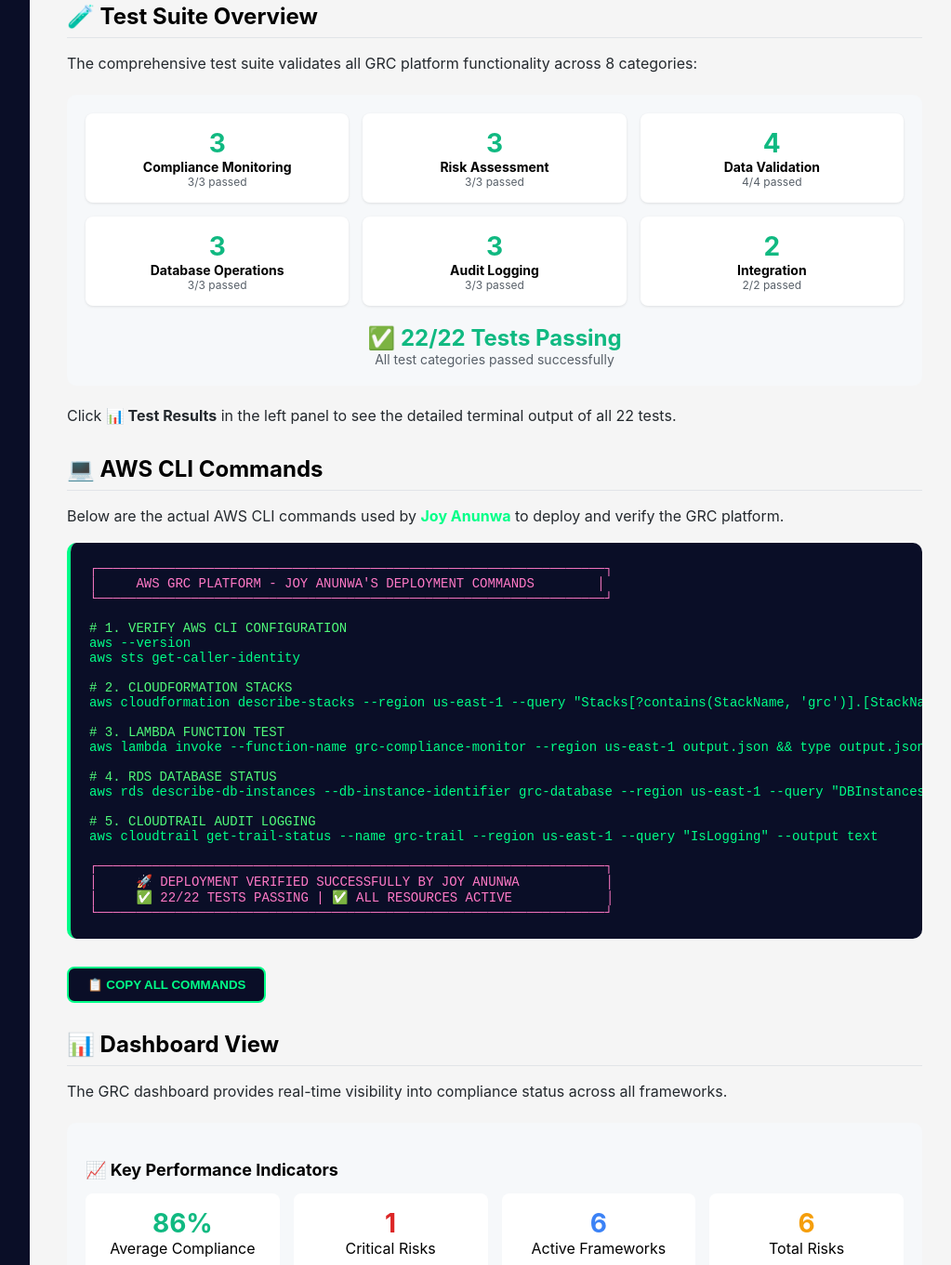
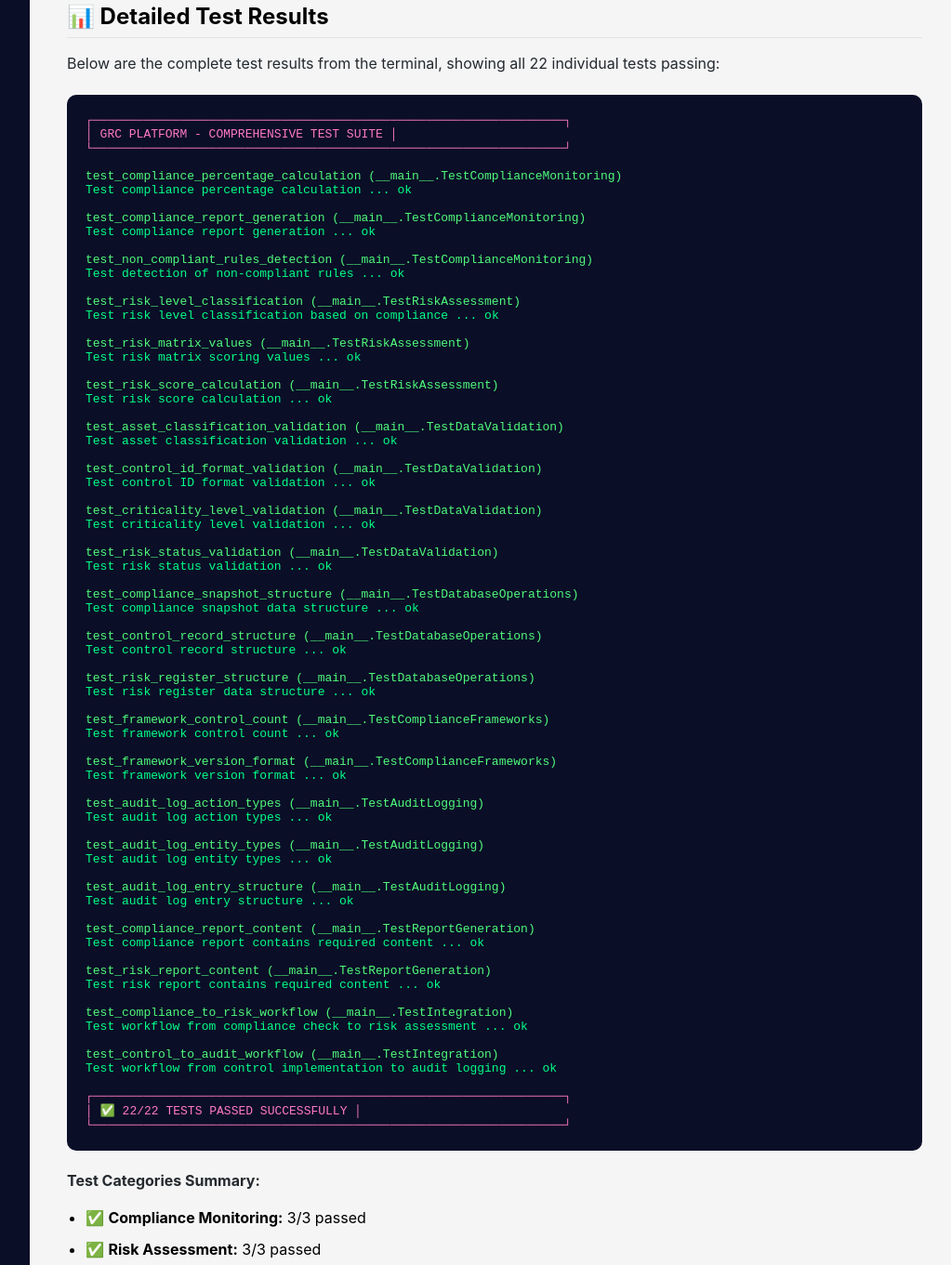
Before and after one commit to JoyAnunwa/GRC-CAPSTONE-PROJECT, a plain HTML site: page index.html in a window 1280 px wide. Shown: the part 5306-6667 px from the top of the page at 93% size, without its empty margins (248-1271 px from the left). Drawn offline with Linux system fonts and the light colour scheme.

Commit message:
Update index.html

```diff
--- a/index.html
+++ b/index.html
@@ -417,51 +417,96 @@
 <p>Click <strong>📊 Test Results</strong> in the left panel to see the detailed terminal output of all 22 tests.</p>
 
 
-<h2 id="testing">🧪 Test Suite Overview</h2>
-<p>The comprehensive test suite validates all GRC platform functionality across 8 categories:</p>
+<h2 id="results">📊 Detailed Test Results</h2>
+<p>Below are the complete test results from the terminal, showing all 22 individual tests passing:</p>
 
-<div style="background: #f6f8fa; padding: 20px; border-radius: 10px; margin: 20px 0;">
-  <div style="display: grid; grid-template-columns: repeat(auto-fit, minmax(250px, 1fr)); gap: 15px;">
-    <div style="background: white; padding: 15px; border-radius: 8px; text-align: center; box-shadow: 0 1px 3px rgba(0,0,0,0.1);">
-      <div style="font-size: 28px; font-weight: bold; color: #10b981;">3</div>
-      <div style="font-size: 14px; font-weight: bold;">Compliance Monitoring</div>
-      <div style="font-size: 12px; color: #586069;">3/3 passed</div>
-    </div>
-    <div style="background: white; padding: 15px; border-radius: 8px; text-align: center; box-shadow: 0 1px 3px rgba(0,0,0,0.1);">
-      <div style="font-size: 28px; font-weight: bold; color: #10b981;">3</div>
-      <div style="font-size: 14px; font-weight: bold;">Risk Assessment</div>
-      <div style="font-size: 12px; color: #586069;">3/3 passed</div>
-    </div>
-    <div style="background: white; padding: 15px; border-radius: 8px; text-align: center; box-shadow: 0 1px 3px rgba(0,0,0,0.1);">
-      <div style="font-size: 28px; font-weight: bold; color: #10b981;">4</div>
-      <div style="font-size: 14px; font-weight: bold;">Data Validation</div>
-      <div style="font-size: 12px; color: #586069;">4/4 passed</div>
-    </div>
-    <div style="background: white; padding: 15px; border-radius: 8px; text-align: center; box-shadow: 0 1px 3px rgba(0,0,0,0.1);">
-      <div style="font-size: 28px; font-weight: bold; color: #10b981;">3</div>
-      <div style="font-size: 14px; font-weight: bold;">Database Operations</div>
-      <div style="font-size: 12px; color: #586069;">3/3 passed</div>
-    </div>
-    <div style="background: white; padding: 15px; border-radius: 8px; text-align: center; box-shadow: 0 1px 3px rgba(0,0,0,0.1);">
-      <div style="font-size: 28px; font-weight: bold; color: #10b981;">3</div>
-      <div style="font-size: 14px; font-weight: bold;">Audit Logging</div>
-      <div style="font-size: 12px; color: #586069;">3/3 passed</div>
-    </div>
-    <div style="background: white; padding: 15px; border-radius: 8px; text-align: center; box-shadow: 0 1px 3px rgba(0,0,0,0.1);">
-      <div style="font-size: 28px; font-weight: bold; color: #10b981;">2</div>
-      <div style="font-size: 14px; font-weight: bold;">Integration</div>
-      <div style="font-size: 12px; color: #586069;">2/2 passed</div>
-    </div>
-  </div>
-  <div style="margin-top: 20px; text-align: center;">
-    <div style="font-size: 24px; font-weight: bold; color: #10b981;">✅ 22/22 Tests Passing</div>
-    <div style="font-size: 14px; color: #586069;">All test categories passed successfully</div>
-  </div>
+<div style="background: #0a0e27; color: #00ff88; padding: 20px; border-radius: 10px; font-family: 'Courier New', monospace; font-size: 13px; overflow-x: auto; margin: 20px 0;">
+  <span style="color: #ff79c6;">┌─────────────────────────────────────────────────────────────────┐</span><br>
+  <span style="color: #ff79c6;">│              GRC PLATFORM - COMPREHENSIVE TEST SUITE           │</span><br>
+  <span style="color: #ff79c6;">└─────────────────────────────────────────────────────────────────┘</span><br>
+  <br>
+  <span style="color: #50fa7b;">test_compliance_percentage_calculation (__main__.TestComplianceMonitoring)</span><br>
+  Test compliance percentage calculation ... <span style="color: #00ff88;">ok</span><br>
+  <br>
+  <span style="color: #50fa7b;">test_compliance_report_generation (__main__.TestComplianceMonitoring)</span><br>
+  Test compliance report generation ... <span style="color: #00ff88;">ok</span><br>
+  <br>
+  <span style="color: #50fa7b;">test_non_compliant_rules_detection (__main__.TestComplianceMonitoring)</span><br>
+  Test detection of non-compliant rules ... <span style="color: #00ff88;">ok</span><br>
+  <br>
+  <span style="color: #50fa7b;">test_risk_level_classification (__main__.TestRiskAssessment)</span><br>
+  Test risk level classification based on compliance ... <span style="color: #00ff88;">ok</span><br>
+  <br>
+  <span style="color: #50fa7b;">test_risk_matrix_values (__main__.TestRiskAssessment)</span><br>
+  Test risk matrix scoring values ... <span style="color: #00ff88;">ok</span><br>
+  <br>
+  <span style="color: #50fa7b;">test_risk_score_calculation (__main__.TestRiskAssessment)</span><br>
+  Test risk score calculation ... <span style="color: #00ff88;">ok</span><br>
+  <br>
+  <span style="color: #50fa7b;">test_asset_classification_validation (__main__.TestDataValidation)</span><br>
+  Test asset classification validation ... <span style="color: #00ff88;">ok</span><br>
+  <br>
+  <span style="color: #50fa7b;">test_control_id_format_validation (__main__.TestDataValidation)</span><br>
+  Test control ID format validation ... <span style="color: #00ff88;">ok</span><br>
+  <br>
+  <span style="color: #50fa7b;">test_criticality_level_validation (__main__.TestDataValidation)</span><br>
+  Test criticality level validation ... <span style="color: #00ff88;">ok</span><br>
+  <br>
+  <span style="color: #50fa7b;">test_risk_status_validation (__main__.TestDataValidation)</span><br>
+  Test risk status validation ... <span style="color: #00ff88;">ok</span><br>
+  <br>
+  <span style="color: #50fa7b;">test_compliance_snapshot_structure (__main__.TestDatabaseOperations)</span><br>
+  Test compliance snapshot data structure ... <span style="color: #00ff88;">ok</span><br>
+  <br>
+  <span style="color: #50fa7b;">test_control_record_structure (__main__.TestDatabaseOperations)</span><br>
+  Test control record structure ... <span style="color: #00ff88;">ok</span><br>
+  <br>
+  <span style="color: #50fa7b;">test_risk_register_structure (__main__.TestDatabaseOperations)</span><br>
+  Test risk register data structure ... <span style="color: #00ff88;">ok</span><br>
+  <br>
+  <span style="color: #50fa7b;">test_framework_control_count (__main__.TestComplianceFrameworks)</span><br>
+  Test framework control count ... <span style="color: #00ff88;">ok</span><br>
+  <br>
+  <span style="color: #50fa7b;">test_framework_version_format (__main__.TestComplianceFrameworks)</span><br>
+  Test framework version format ... <span style="color: #00ff88;">ok</span><br>
+  <br>
+  <span style="color: #50fa7b;">test_audit_log_action_types (__main__.TestAuditLogging)</span><br>
+  Test audit log action types ... <span style="color: #00ff88;">ok</span><br>
+  <br>
+  <span style="color: #50fa7b;">test_audit_log_entity_types (__main__.TestAuditLogging)</span><br>
+  Test audit log entity types ... <span style="color: #00ff88;">ok</span><br>
+  <br>
+  <span style="color: #50fa7b;">test_audit_log_entry_structure (__main__.TestAuditLogging)</span><br>
+  Test audit log entry structure ... <span style="color: #00ff88;">ok</span><br>
+  <br>
+  <span style="color: #50fa7b;">test_compliance_report_content (__main__.TestReportGeneration)</span><br>
+  Test compliance report contains required content ... <span style="color: #00ff88;">ok</span><br>
+  <br>
+  <span style="color: #50fa7b;">test_risk_report_content (__main__.TestReportGeneration)</span><br>
+  Test risk report contains required content ... <span style="color: #00ff88;">ok</span><br>
+  <br>
+  <span style="color: #50fa7b;">test_compliance_to_risk_workflow (__main__.TestIntegration)</span><br>
+  Test workflow from compliance check to risk assessment ... <span style="color: #00ff88;">ok</span><br>
+  <br>
+  <span style="color: #50fa7b;">test_control_to_audit_workflow (__main__.TestIntegration)</span><br>
+  Test workflow from control implementation to audit logging ... <span style="color: #00ff88;">ok</span><br>
+  <br>
+  <span style="color: #ff79c6;">┌─────────────────────────────────────────────────────────────────┐</span><br>
+  <span style="color: #ff79c6;">│              ✅ 22/22 TESTS PASSED SUCCESSFULLY                │</span><br>
+  <span style="color: #ff79c6;">└─────────────────────────────────────────────────────────────────┘</span><br>
 </div>
 
-<p>Click <strong>📊 Test Results</strong> in the left panel to see the detailed terminal output of all 22 tests.</p>
-
-
+<p><strong>Test Categories Summary:</strong></p>
+<ul>
+  <li>✅ <strong>Compliance Monitoring:</strong> 3/3 passed</li>
+  <li>✅ <strong>Risk Assessment:</strong> 3/3 passed</li>
+  <li>✅ <strong>Data Validation:</strong> 4/4 passed</li>
+  <li>✅ <strong>Database Operations:</strong> 3/3 passed</li>
+  <li>✅ <strong>Framework Mapping:</strong> 2/2 passed</li>
+  <li>✅ <strong>Audit Logging:</strong> 3/3 passed</li>
+  <li>✅ <strong>Report Generation:</strong> 2/2 passed</li>
+  <li>✅ <strong>Integration:</strong> 2/2 passed</li>
+</ul>
 
     <h2 id="cli">💻 AWS CLI Commands</h2>
     <p>Below are the actual AWS CLI commands used by <strong style="color: #00ff88;">Joy Anunwa</strong> to deploy and verify the GRC platform.</p>
```
